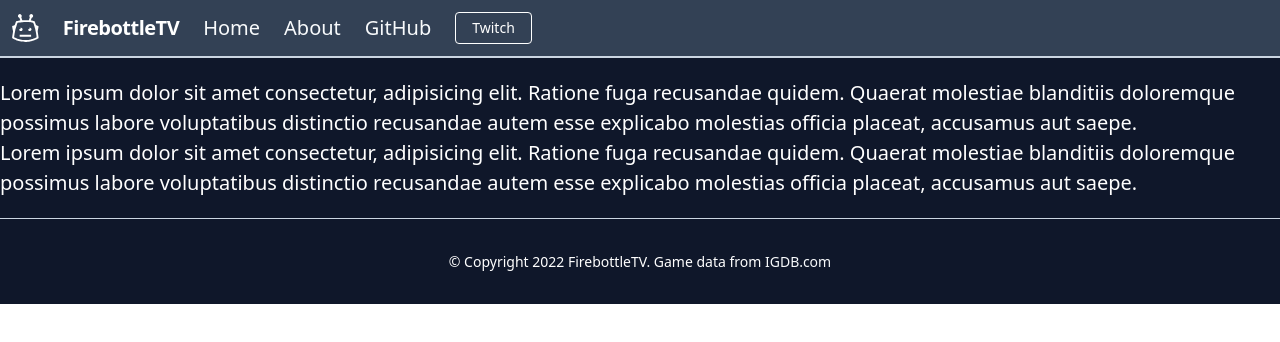
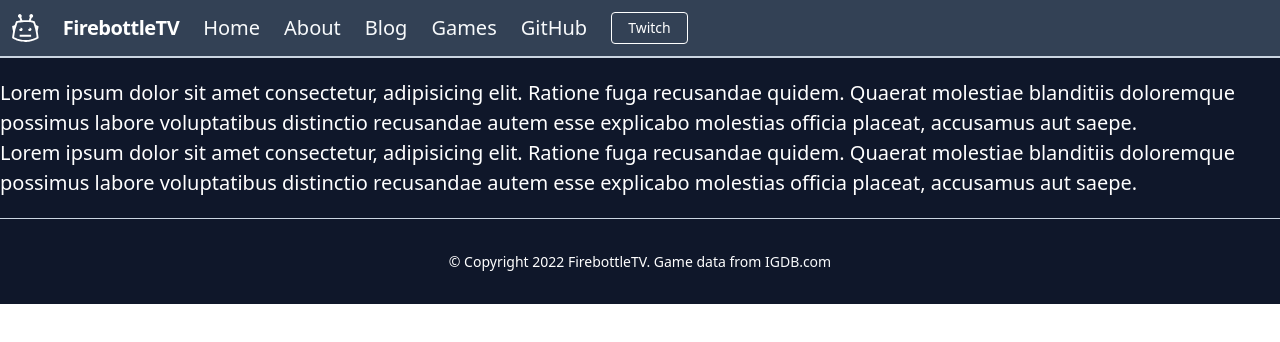
Before and after one commit to itsjesski/jesski-website, a Next.js app: page /about in a window 1280 px wide. Shown: the top 342 px of the page. Built offline with nearby package versions, Linux system fonts and the light colour scheme.

Commit message:
feat: More top nav links

```diff
--- a/src/templates/Main.tsx
+++ b/src/templates/Main.tsx
@@ -49,6 +49,16 @@ const Main = (props: IMainProps) => (
                 </Link>
               </li>
               <li className="mr-6">
+                <Link href="/posts/">
+                  <a>Blog</a>
+                </Link>
+              </li>
+              <li className="mr-6">
+                <Link href="/games/">
+                  <a>Games</a>
+                </Link>
+              </li>
+              <li className="mr-6">
                 <a href="https://github.com/firebottle">GitHub</a>
               </li>
             </Navbar>
```
